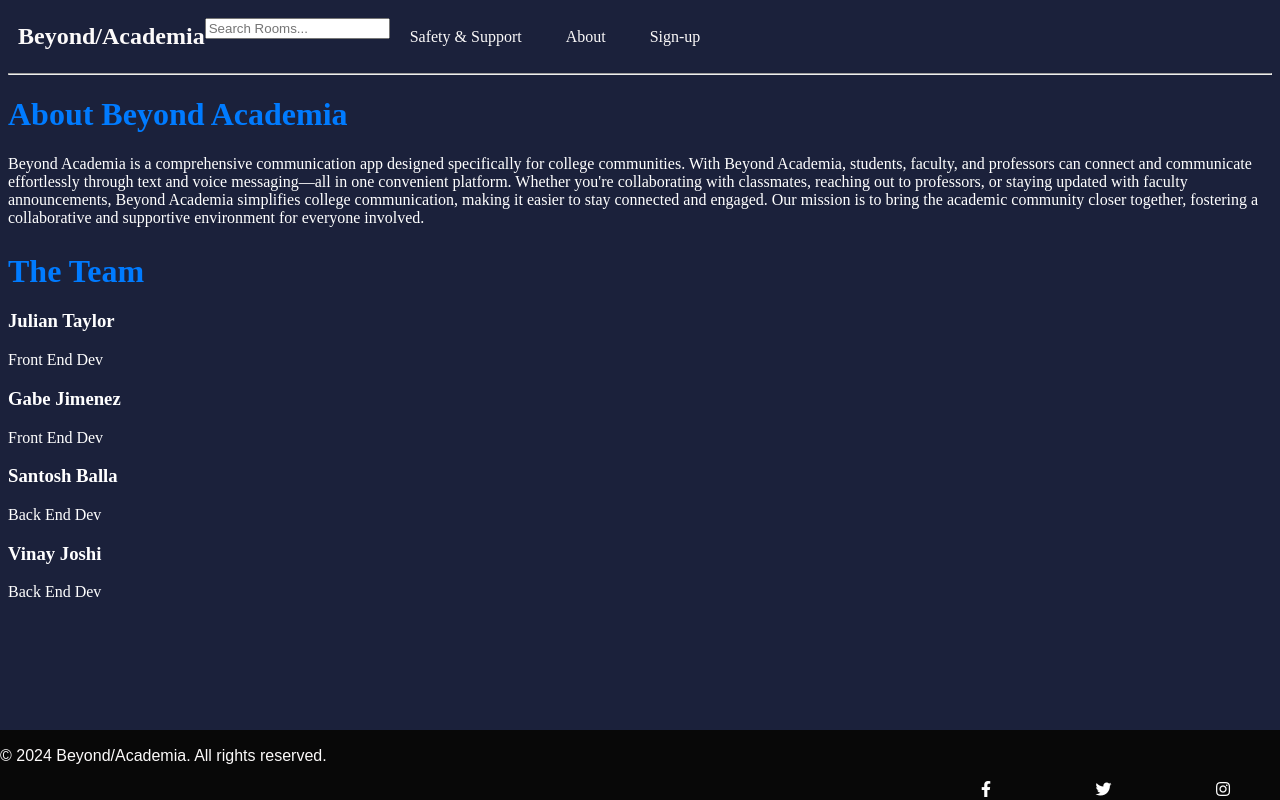
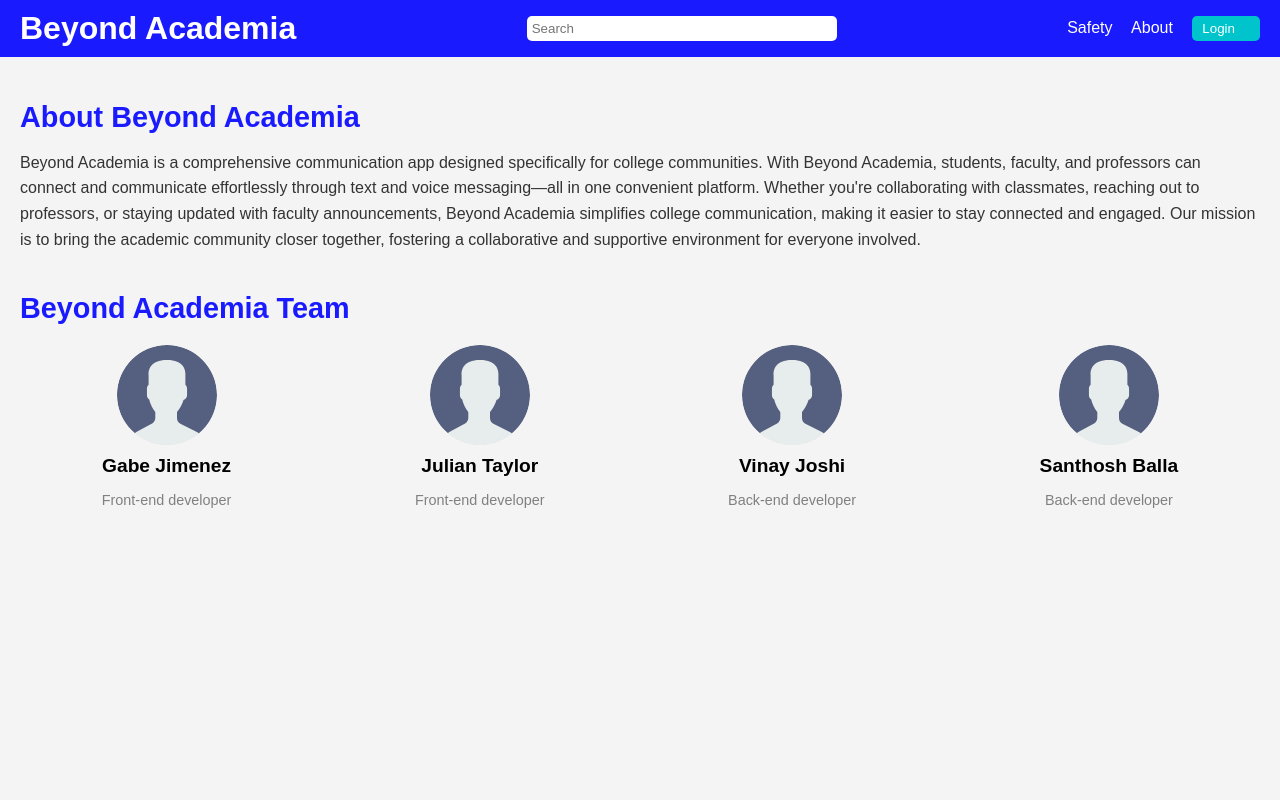
Before and after one commit to DarkerKin/Beyond-Academia-, a Django app: page /about/ in a window 1280 px wide. Run offline with Django 4.2, Linux system fonts and the light colour scheme.

Commit message:
updated about page

```diff
--- /dev/null
+++ b/static/css/about.css
@@ -0,0 +1,109 @@
+/* styles.css */
+body {
+    margin: 0;
+    font-family: Arial, sans-serif;
+    background-color: #f4f4f4;
+}
+
+header {
+    display: flex;
+    justify-content: space-between;
+    align-items: center;
+    background-color: #1a1aff;
+    color: white;
+    padding: 10px 20px;
+}
+
+.header-left h1 {
+    margin: 0;
+}
+
+.header-center input {
+    width: 300px;
+    padding: 5px;
+    border-radius: 5px;
+    border: none;
+}
+
+.header-right a {
+    color: white;
+    text-decoration: none;
+    margin-right: 15px;
+}
+
+.header-right button {
+    background-color: #00c4cc;
+    border: none;
+    color: white;
+    padding: 5px 10px;
+    border-radius: 5px;
+    cursor: pointer;
+}
+
+main {
+    padding: 20px;
+}
+
+.about h2, .team h2 {
+    font-size: 1.8rem;
+    margin-bottom: 10px;
+    color: #1a1aff;
+}
+
+.about p {
+    line-height: 1.6;
+    color: #333;
+}
+
+.team {
+    margin-top: 40px;
+}
+
+.team-members {
+    display: flex;
+    justify-content: space-around;
+    flex-wrap: wrap;
+    gap: 20px;
+    margin-top: 20px;
+}
+
+.team-member {
+    text-align: center;
+    max-width: 200px;
+}
+
+.profile-picture {
+    width: 100px;
+    height: 100px;
+    background-color: #e6e6e6;
+    border-radius: 50%;
+    margin: 0 auto 10px;
+}
+
+.team-member h3 {
+    font-size: 1.2rem;
+    margin: 10px 0 5px;
+}
+
+.team-member p {
+    color: gray;
+    font-size: 0.9rem;
+}
+
+.profile-picture {
+    width: 100px;
+    height: 100px;
+    border-radius: 50%;
+    overflow: hidden; /* Ensures images fit inside the circle */
+    display: flex;
+    justify-content: center;
+    align-items: center;
+    background-color: #e6e6e6; /* Fallback background color */
+    margin: 0 auto 10px;
+}
+
+.profile-picture img {
+    width: 100%;
+    height: 100%;
+    object-fit: cover; /* Ensures images are cropped properly */
+}
--- a/templates/navbar_links/about.html
+++ b/templates/navbar_links/about.html
@@ -1,42 +1,79 @@
 {% load static %}
-{% include '../navbar.html' %}
+<!DOCTYPE html>
+<html lang="en">
 <head>
-    <title>About Beyond Academia</title>
-    <link rel="stylesheet" type="text/css" href="{% static 'css/main.css' %}">
+    <meta charset="UTF-8">
+    <meta name="viewport" content="width=device-width, initial-scale=1.0">
+    <title>Beyond Academia</title>
+    <link rel="stylesheet" href="{% static 'css/about.css' %}">
 </head>
 <body>
-    <div class = "about">
-        <h1 style="color: #007bff;"> About Beyond Academia</h1>
-        <div class="about-section">
-         <p style="color: white;" > Beyond Academia is a comprehensive communication app designed specifically for college communities. With Beyond Academia, students, faculty, and professors can connect and communicate effortlessly through text and voice messaging—all in one convenient platform. Whether you're collaborating with classmates, reaching out to professors, or staying updated with faculty announcements, Beyond Academia simplifies college communication, making it easier to stay connected and engaged. Our mission is to bring the academic community closer together, fostering a collaborative and supportive environment for everyone involved.</p>
+    <header>
+        <div class="header-left">
+            <h1>Beyond Academia</h1>
+        </div>
+        <div class="header-center">
+            <input type="text" placeholder="Search">
+        </div>
+        <div class="header-right">
+            <a href="/safety/">Safety</a>
+            <a href="/about/">About</a>
+            <button>
+                {% if request.user.is_authenticated%}
+                <a href="{% url 'logout'%}">Logout</a>
+                {% else %}
+                <a href="{% url 'login'%}">Login</a>
+                {% endif %}
+            </button>
+        </div>
+    </header>
+    <main>
+        <section class="about">
+            <h2>About Beyond Academia</h2>
+            <p>
+                Beyond Academia is a comprehensive communication app designed specifically for college communities.
+                With Beyond Academia, students, faculty, and professors can connect and communicate effortlessly
+                through text and voice messaging—all in one convenient platform. Whether you're collaborating
+                with classmates, reaching out to professors, or staying updated with faculty announcements,
+                Beyond Academia simplifies college communication, making it easier to stay connected and engaged.
+                Our mission is to bring the academic community closer together, fostering a collaborative and
+                supportive environment for everyone involved.
+            </p>
+        </section>
+        <section class="team">
+            <h2>Beyond Academia Team</h2>
+            <div class="team-members">
+                <div class="team-member">
+                    <div class="profile-picture">
+                        <img src="{% static 'image/avatar.svg' %}" alt="Gabe Jimenez">
+                    </div>
+                    <h3>Gabe Jimenez</h3>
+                    <p>Front-end developer</p>
+                </div>
+                <div class="team-member">
+                    <div class="profile-picture">
+                        <img src="{% static 'image/avatar.svg' %}" alt="Julian Taylor">
+                    </div>
+                    <h3>Julian Taylor</h3>
+                    <p>Front-end developer</p>
+                </div>
+                <div class="team-member">
+                    <div class="profile-picture">
+                        <img src="{% static 'image/avatar.svg' %}" alt="Vinay Joshi">
+                    </div>
+                    <h3>Vinay Joshi</h3>
+                    <p>Back-end developer</p>
+                </div>
+                <div class="team-member">
+                    <div class="profile-picture">
+                        <img src="{% static 'image/avatar.svg' %}" alt="Santhosh Balla">
+                    </div>
+                    <h3>Santhosh Balla</h3>
+                    <p>Back-end developer</p>
+                </div>
 
-         <h2> The Team</h2>
-         <div class="team">
-            <div class ="team-member">
-                <!-- insert image of member img src= "{%static 'images/team_member1.jpg'}" alt="Team Member 1">-->
-                <h3 style="color: white;"> Julian Taylor</h3>
-                <p style="color: white;"> Front End Dev</p>
             </div>
-            <div>
-                   <!-- insert image of member img src= "{%static 'images/team_member1.jpg'}" alt="Team Member 1">-->
-                   <h3 style="color: white;"> Gabe Jimenez</h3>
-                   <p style="color: white;"> Front End Dev</p>
-            </div>
-            <div>
-                <!-- insert image of member img src= "{%static 'images/team_member1.jpg'}" alt="Team Member 1">-->
-                <h3 style="color: white;"> Santosh Balla</h3 >
-                <p style="color: white;"> Back End Dev</p>
-         </div>
-         <div>
-            <!-- insert image of member img src= "{%static 'images/team_member1.jpg'}" alt="Team Member 1">-->
-            <h3 style="color: white;"> Vinay Joshi</h3>
-            <p style="color: white;"> Back End Dev</p>
-         </div>
-         </div>
-
-    </>
-
+        </section>
+    </main>
 </body>
-
-{% include '../footer.html' %}
 </html>
--- a/templates/navbar_links/support.html
+++ /dev/null
@@ -1,5 +0,0 @@
-{% load static %}
-{% include '../navbar.html' %}
-<link rel="stylesheet" type="text/css" href="{% static 'css/main.css' %}">
-<h1>Support Information</h1>
-{% include '../footer.html' %}
```
Also changed, not shown: static/image/avatar.svg (added).
